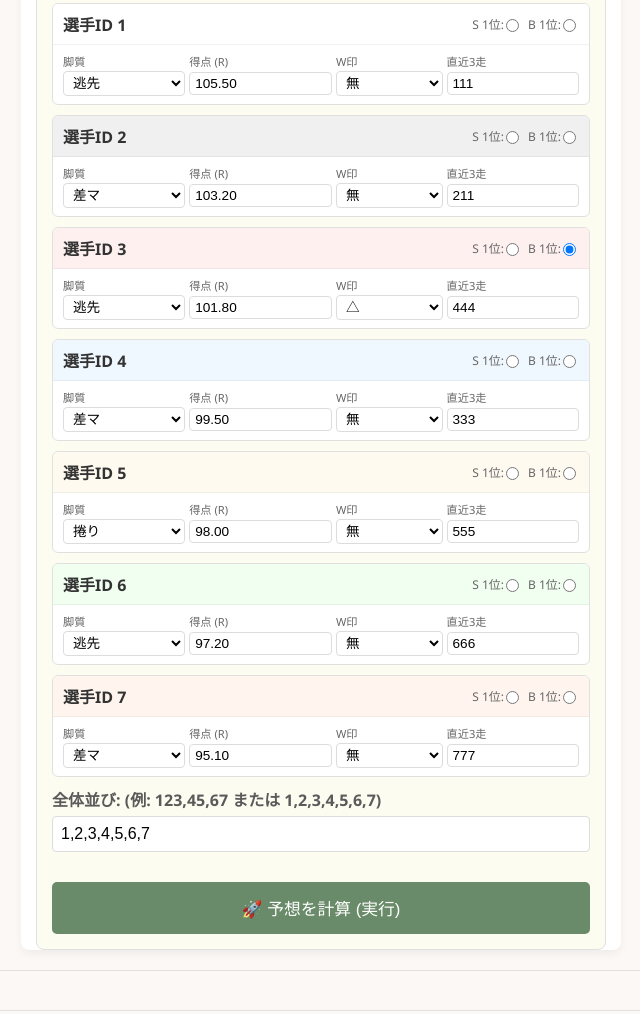
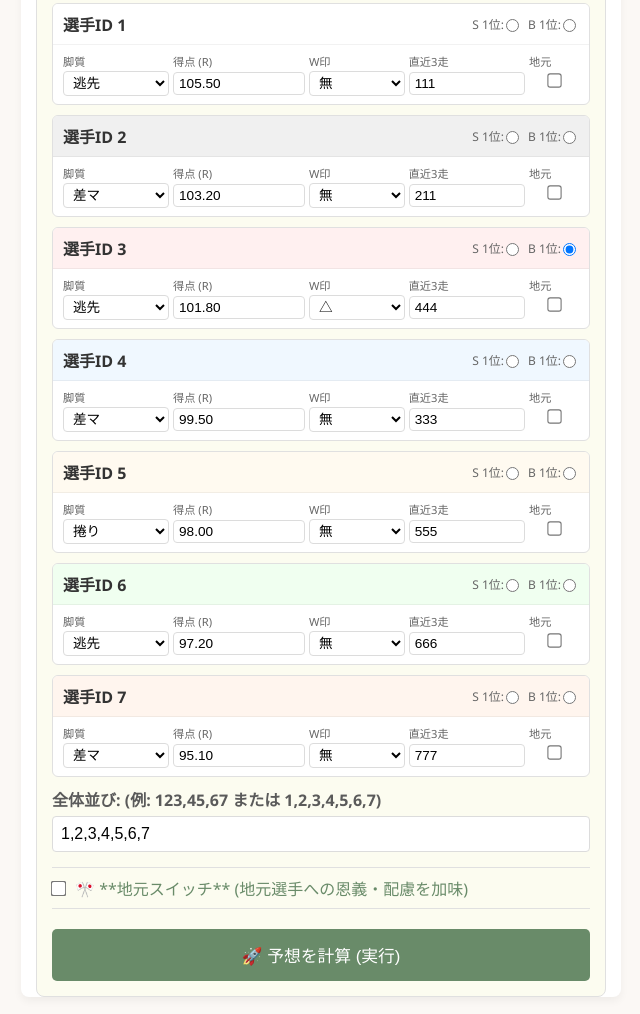
Before and after one commit to Jiz41/oldjzirt, a plain HTML site: page index.html in a window 1280 px wide. Shown: the part 437-1451 px from the top of the page, without its empty margins (319-959 px from the left). Drawn offline with Linux system fonts and the light colour scheme.

Commit message:
Update index.html

```diff
--- a/index.html
+++ b/index.html
@@ -141,6 +141,26 @@
             font-size: 1em;
             background-color: #ffffff;
         }
+        /* 地元スイッチのチェックボックス調整 */
+        .local-switch-group {
+            display: flex;
+            align-items: center;
+            padding: 8px 0;
+            margin-bottom: 5px;
+            border-top: 1px solid #e0e0e0;
+            border-bottom: 1px solid #e0e0e0;
+            font-size: 1em;
+            color: #698b69;
+        }
+
+        .local-switch-group input[type="checkbox"] {
+            width: auto;
+            margin-right: 10px;
+            margin-left: 0;
+            transform: scale(1.2); /* チェックボックスを少し大きく */
+            vertical-align: middle;
+        }
+
 
         /* 選手データ入力リスト */
         .player-input-list { margin-top: 10px; }
@@ -179,15 +199,16 @@
         }
 
         .player-field {
-            flex: 1 1 23%;
+            flex: 1 1 20%;
             min-width: 50px;
             box-sizing: border-box;
         }
-
-        .player-field:nth-child(1) { flex: 1 1 23%; }
-        .player-field:nth-child(2) { flex: 1 1 27%; }
-        .player-field:nth-child(3) { flex: 1 1 20%; }
-        .player-field:nth-child(4) { flex: 1 1 25%; }
+        /* フィールド幅の調整 */
+        .player-field:nth-child(1) { flex: 1 1 20%; } /* 脚質 */
+        .player-field:nth-child(2) { flex: 1 1 25%; } /* 得点 */
+        .player-field:nth-child(3) { flex: 1 1 18%; } /* W印 */
+        .player-field:nth-child(4) { flex: 1 1 22%; } /* 直近3走 */
+        .player-field:nth-child(5) { flex: 1 1 8%; }  /* 地元 */
 
         .player-field label { display: block; font-size: 0.7em; color: #666; margin-bottom: 2px;}
         .player-field input, .player-field select {
@@ -195,6 +216,14 @@
             padding: 3px 5px;
             box-sizing: border-box;
             font-size: 0.85em;
+        }
+
+        /* 地元チェックボックスの特殊調整 */
+        .player-field input[type="checkbox"] {
+            width: auto;
+            display: block;
+            margin: 5px auto 0 auto;
+            transform: scale(1.1);
         }
 
         /* S/B 1位のラジオボタン用レイアウト */
@@ -325,6 +354,10 @@
                 <td>**全体並び**</td>
                 <td>確定したライン構成をカンマ区切りで入力します（例: `123,45,67`）。</td>
             </tr>
+            <tr>
+                <td>**地元スイッチ**</td>
+                <td>**地元選手**がいる場合にONにすることで、**地元利（恩義や番組配慮）**を加味した補正係数（$C_{local}$）が適用されます。</td>
+            </tr>
         </table>
 
         <h3>📝 選手個別データの入力</h3>
@@ -346,17 +379,16 @@
                 <td>競走得点を入力します。予測の根幹となる最重要データです。</td>
             </tr>
             <tr>
+                <td>**W印**</td>
+                <td>専門紙や予想サイトなどの**評価（◎、〇、△など）**を入力します。</td>
+            </tr>
+            <tr>
                 <td>**直近3走**</td>
                 <td>直近3レースの着順を**最新の着順から**入力します（例: `111`、`231`）。</td>
             </tr>
             <tr>
-                <td>**予想印**</td>
-                <td>専門紙や予想サイトなどの**評価（◎、〇、△など）**を入力します。
-                    <ul>
-                        <li>客観的な得点に**プロの視点**や**市場の期待値**を加味します。</li>
-                        <li>より**洗練された**、**実戦的な予想**の精度向上に繋がります。</li>
-                    </ul>
-                </td>
+                <td>**地元**</td>
+                <td>その選手が**開催バンクの地元選手**である場合にチェックを入れます。</td>
             </tr>
         </table>
 
@@ -424,6 +456,10 @@
                         <label>直近3走</label>
                         <input type="text" class="recent" value="111">
                     </div>
+                    <div class="player-field">
+                        <label>地元</label>
+                        <input type="checkbox" class="is-local">
+                    </div>
                 </div>
             </div>
 
@@ -461,6 +497,10 @@
                     <div class="player-field">
                         <label>直近3走</label>
                         <input type="text" class="recent" value="211">
+                    </div>
+                    <div class="player-field">
+                        <label>地元</label>
+                        <input type="checkbox" class="is-local">
                     </div>
                 </div>
             </div>
@@ -500,6 +540,10 @@
                         <label>直近3走</label>
                         <input type="text" class="recent" value="444">
                     </div>
+                    <div class="player-field">
+                        <label>地元</label>
+                        <input type="checkbox" class="is-local">
+                    </div>
                 </div>
             </div>
 
@@ -537,6 +581,10 @@
                     <div class="player-field">
                         <label>直近3走</label>
                         <input type="text" class="recent" value="333">
+                    </div>
+                    <div class="player-field">
+                        <label>地元</label>
+                        <input type="checkbox" class="is-local">
                     </div>
                 </div>
             </div>
@@ -576,6 +624,10 @@
                         <label>直近3走</label>
                         <input type="text" class="recent" value="555">
                     </div>
+                    <div class="player-field">
+                        <label>地元</label>
+                        <input type="checkbox" class="is-local">
+                    </div>
                 </div>
             </div>
 
@@ -613,6 +665,10 @@
                     <div class="player-field">
                         <label>直近3走</label>
                         <input type="text" class="recent" value="666">
+                    </div>
+                    <div class="player-field">
+                        <label>地元</label>
+                        <input type="checkbox" class="is-local">
                     </div>
                 </div>
             </div>
@@ -652,6 +708,10 @@
                         <label>直近3走</label>
                         <input type="text" class="recent" value="777">
                     </div>
+                    <div class="player-field">
+                        <label>地元</label>
+                        <input type="checkbox" class="is-local">
+                    </div>
                 </div>
             </div>
 
@@ -661,6 +721,11 @@
         <div class="input-item">
             <label for="line-input">全体並び: (例: 123,45,67 または 1,2,3,4,5,6,7)</label>
             <input type="text" id="line-input" value="1,2,3,4,5,6,7">
+        </div>
+
+        <div class="local-switch-group">
+            <input type="checkbox" id="local-switch">
+            <label for="local-switch">🎌 **地元スイッチ** (地元選手への恩義・配慮を加味)</label>
         </div>
 
         <button onclick="calculatePrediction()">🚀 予想を計算 (実行)</button>
```
